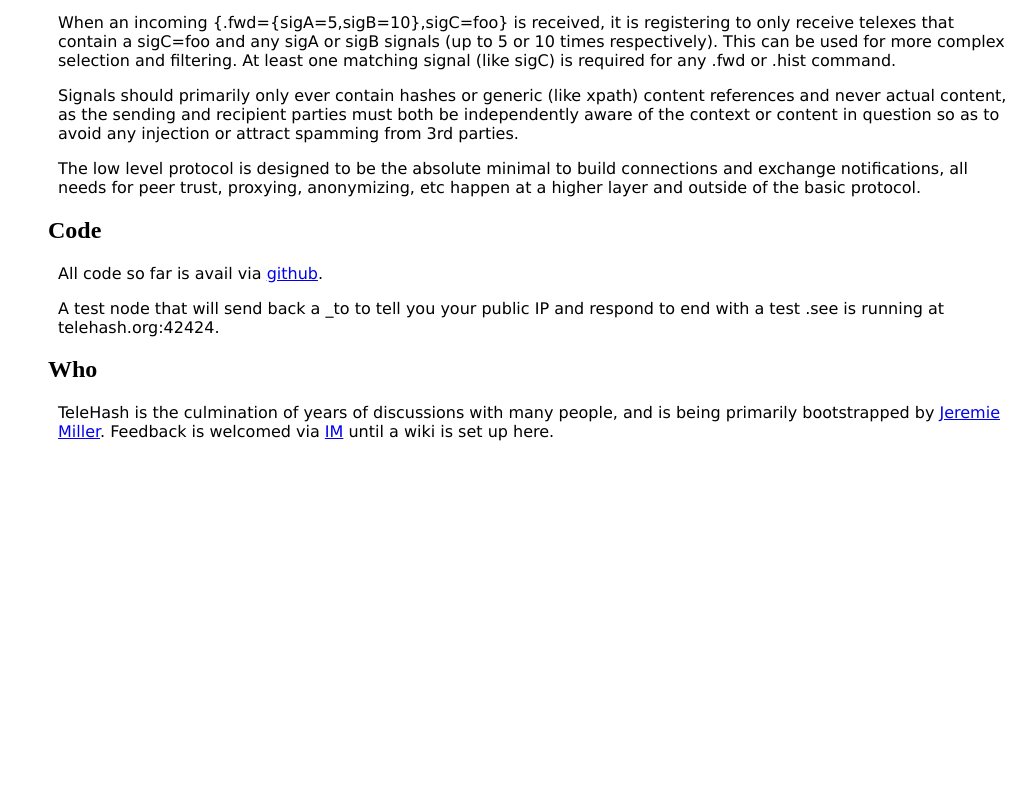
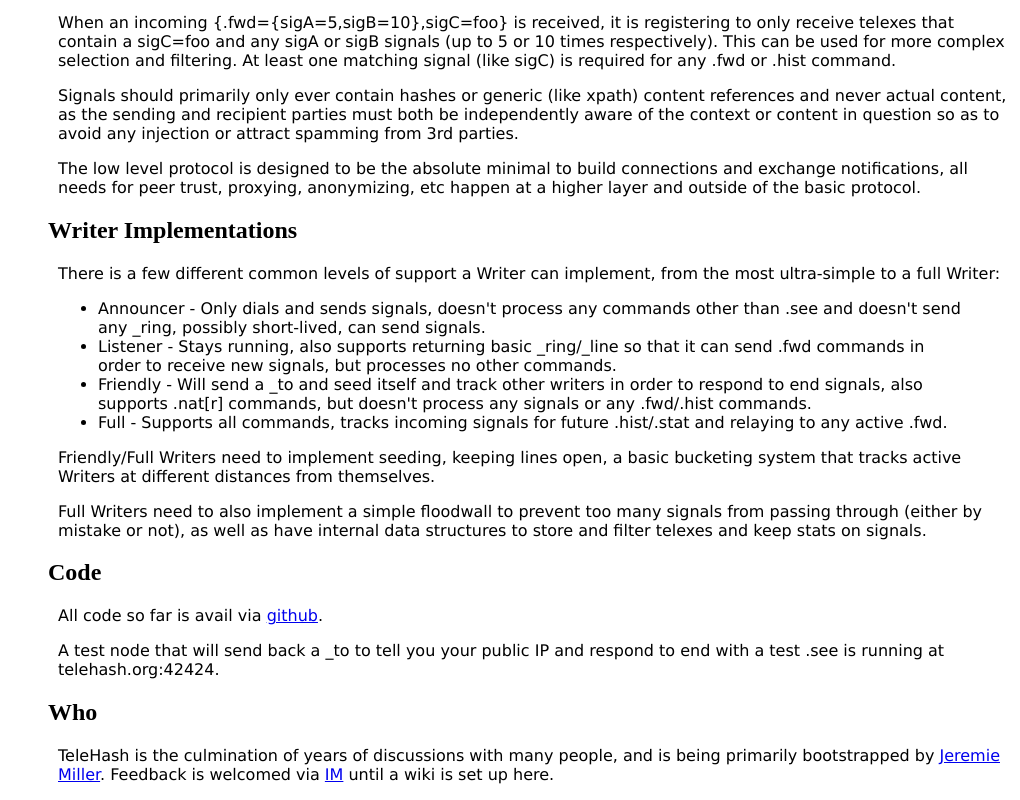
Before and after one commit to quartzjer/TeleHash, a plain HTML site: page org/index.html in a window 1280 px wide. Shown: the part 2320-3120 px from the top of the page, without its empty margins (260-1280 px from the left). Before the commit the page ends 2777 px from the top, so only its background shows below. Drawn offline with Linux system fonts and the light colour scheme.

Commit message:
more site notes

```diff
--- a/org/index.html
+++ b/org/index.html
@@ -169,6 +169,20 @@
 
 <p>The low level protocol is designed to be the absolute minimal to build connections and exchange notifications, all needs for peer trust, proxying, anonymizing, etc happen at a higher layer and outside of the basic protocol.
 
+<h2>Writer Implementations</h2>
+
+<p>There is a few different common levels of support a Writer can implement, from the most ultra-simple to a full Writer:
+	<ul><blockquote>
+		<li>Announcer - Only dials and sends signals, doesn't process any commands other than .see and doesn't send any _ring, possibly short-lived, can send signals.
+		<li>Listener - Stays running, also supports returning basic _ring/_line so that it can send .fwd commands in order to receive new signals, but processes no other commands.
+		<li>Friendly - Will send a _to and seed itself and track other writers in order to respond to end signals, also supports .nat[r] commands, but doesn't process any signals or any .fwd/.hist commands.
+		<li>Full - Supports all commands, tracks incoming signals for future .hist/.stat and relaying to any active .fwd.
+	</blockquote></ul>
+
+<p>Friendly/Full Writers need to implement seeding, keeping lines open, a basic bucketing system that tracks active Writers at different distances from themselves.
+
+<p>Full Writers need to also implement a simple floodwall to prevent too many signals from passing through (either by mistake or not), as well as have internal data structures to store and filter telexes and keep stats on signals.
+
 <a name="code"><h2>Code</h2></a>
 
 <p>All code so far is avail via <a href="http://github.com/quartzjer/TeleHash">github</a>.
```
